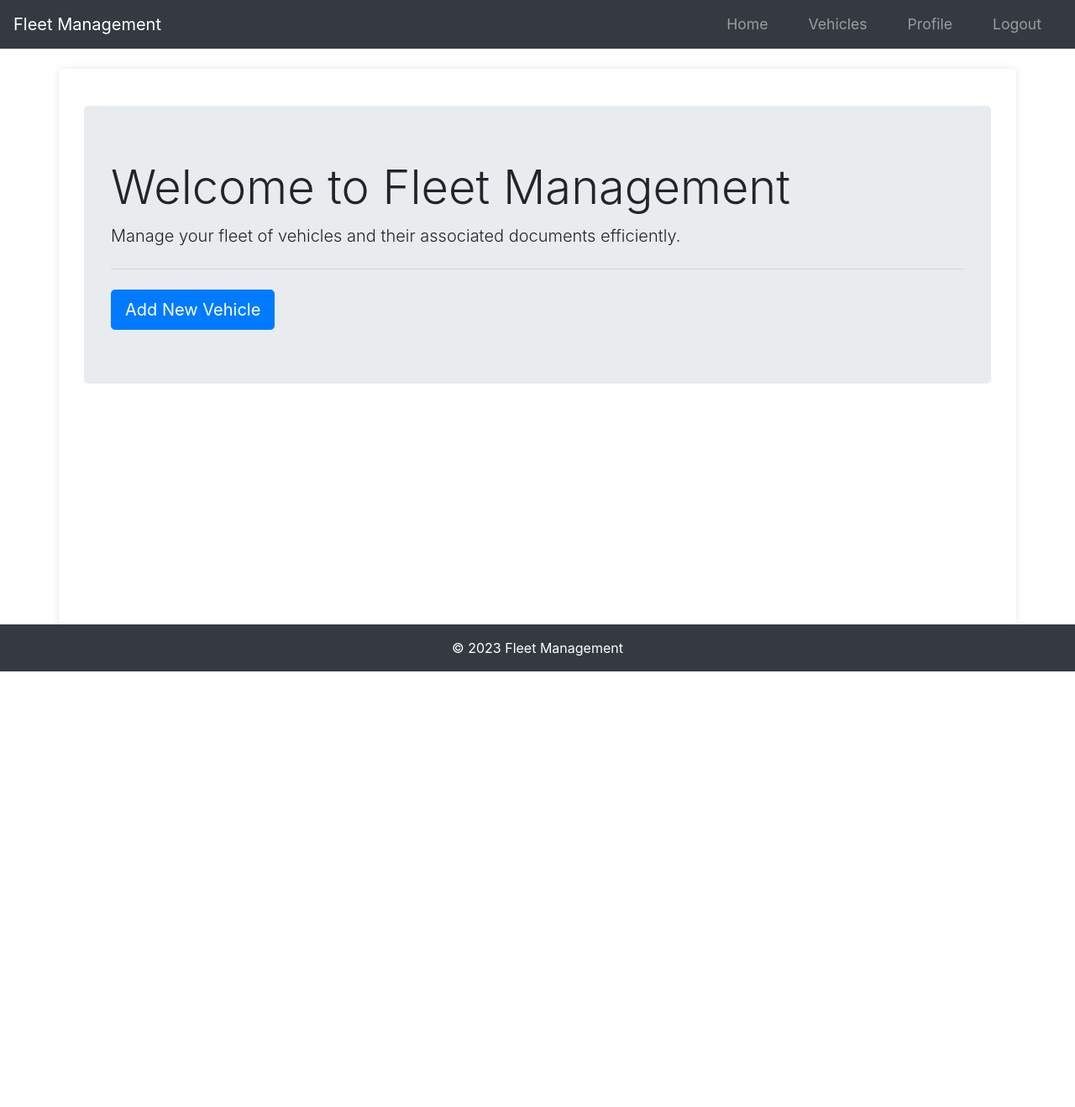
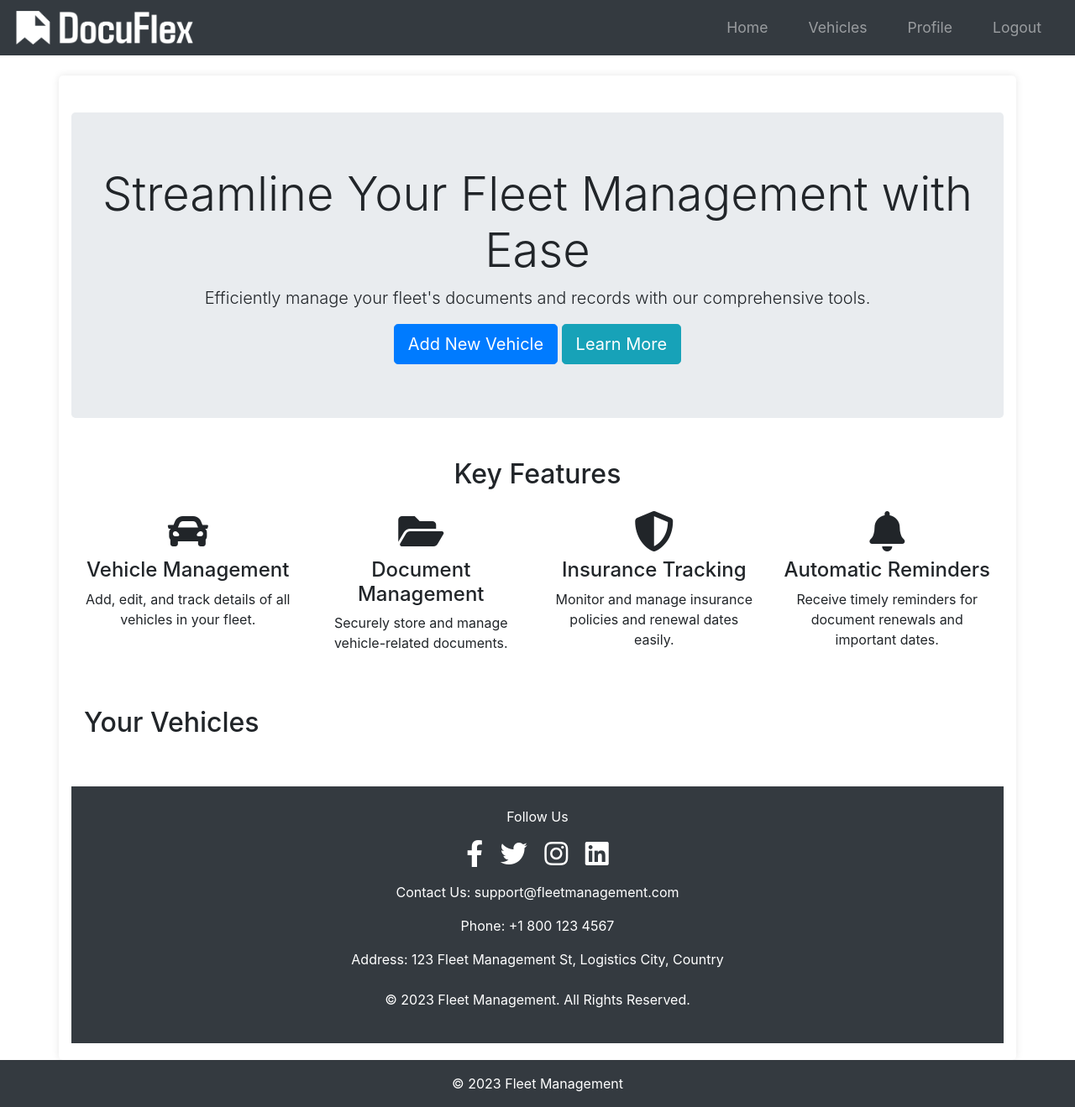
Before and after one commit to Manjunathhs-0003/DocuFlex, a Flask app: page /home in a window 1280 px wide. Shown: the whole page at 84% size. Before the commit the page ends 800 px from the top, so only its background shows below. Run offline with Flask 3, Linux system fonts and the light colour scheme; the visitor is signed in with stand-in values (Sample User, id 1); data that the repository does not hold is empty; some libraries are stand-ins or nearby versions.

Commit message:
Upadte on UI

```diff
--- a/app/routes.py
+++ b/app/routes.py
@@ -37,6 +37,19 @@ import re
 from app.utils import log_action, log_action_decorator
 
 main = Blueprint("main", __name__)
+
+# Route definitions
+@main.route("/")
+def index():
+    if current_user.is_authenticated:
+        return redirect(url_for("main.home"))
+    return render_template("home.html")
+
+@main.route("/home")
+@login_required
+def home():
+    vehicles = Vehicle.query.filter_by(owner=current_user).all()
+    return render_template("home.html", vehicles=vehicles)
 
 # Utility functions
 def generate_recovery_token(user_email):
@@ -91,18 +104,6 @@ def notify_user(document):
             )
             send_sms(user.phone, sms_body)
 
-# Route definitions
-@main.route("/")
-def index():
-    if current_user.is_authenticated:
-        return redirect(url_for("main.home"))
-    return render_template("mcm.html")
-
-@main.route("/home")
-@login_required
-def home():
-    vehicles = Vehicle.query.filter_by(owner=current_user).all()
-    return render_template("home.html", vehicles=vehicles)
 
 @main.route("/login", methods=["GET", "POST"])
 @log_action_decorator("User attempted to log in")
@@ -133,6 +134,10 @@ def login():
                 flash("No account found with that email.", "danger")
 
     return render_template("login.html", form=form)
+
+@main.route("/learn_more")
+def learn_more():
+    return render_template("learn_more.html")
 
 @main.route("/verify_otp", methods=["GET", "POST"])
 def verify_otp():
@@ -209,8 +214,10 @@ def register():
     return render_template("register.html", form=form)
 
 @main.route("/logout")
+@login_required
 def logout():
     logout_user()
+    flash("You have been logged out.", "info")
     return redirect(url_for("main.index"))
 
 @main.route("/vehicle/new", methods=["GET", "POST"])
--- a/app/templates/base.html
+++ b/app/templates/base.html
@@ -36,11 +36,18 @@
         .main-content {
             flex: 1;
         }
+
+        .navbar-brand img {
+            height: 40px; /* Adjust the height of the logo as needed */
+            width: auto;
+        }
     </style>
 </head>
 <body>
     <nav class="navbar navbar-expand-lg navbar-dark bg-dark">
-        <a class="navbar-brand" href="{{ url_for('main.index') }}">Fleet Management</a>
+        <a class="navbar-brand" href="{{ url_for('main.index') }}">
+            <img src="{{ url_for('static', filename='img/logo.png') }}" alt="Fleet Management Logo">
+        </a>
         <button class="navbar-toggler" type="button" data-toggle="collapse" data-target="#navbarNav" aria-controls="navbarNav" aria-expanded="false" aria-label="Toggle navigation">
             <span class="navbar-toggler-icon"></span>
         </button>
--- a/app/templates/home.html
+++ b/app/templates/home.html
@@ -3,14 +3,51 @@
 {% block title %}Home - Fleet Management{% endblock %}
 
 {% block content %}
-<div class="container">
-    <div class="jumbotron mt-4">
-        <h1 class="display-4">Welcome to Fleet Management</h1>
-        <p class="lead">Manage your fleet of vehicles and their associated documents efficiently.</p>
-        <hr class="my-4">
+<!-- Hero Section -->
+<div class="jumbotron text-center mt-4">
+    <h1 class="display-4">Streamline Your Fleet Management with Ease</h1>
+    <p class="lead">Efficiently manage your fleet's documents and records with our comprehensive tools.</p>
+    {% if current_user.is_authenticated %}
         <a class="btn btn-primary btn-lg" href="{{ url_for('main.new_vehicle') }}" role="button">Add New Vehicle</a>
+        <a class="btn btn-info btn-lg" href="{{ url_for('main.learn_more') }}" role="button">Learn More</a>
+    {% else %}
+        <a class="btn btn-primary btn-lg" href="{{ url_for('main.register') }}" role="button">Get Started</a>
+        <a class="btn btn-secondary btn-lg" href="{{ url_for('main.login') }}" role="button">Login</a>
+    {% endif %}
 </div>
 
+<!-- Always Show Key Features -->
+<div class="container mt-5">
+    <h2 class="text-center">Key Features</h2>
+    <div class="row mt-4">
+        <div class="col-md-3 text-center">
+            <i class="fas fa-car fa-3x mb-2"></i>
+            <h4>Vehicle Management</h4>
+            <p>Add, edit, and track details of all vehicles in your fleet.</p>
+        </div>
+        <div class="col-md-3 text-center">
+            <i class="fas fa-folder-open fa-3x mb-2"></i>
+            <h4>Document Management</h4>
+            <p>Securely store and manage vehicle-related documents.</p>
+        </div>
+        <div class="col-md-3 text-center">
+            <i class="fas fa-shield-alt fa-3x mb-2"></i>
+            <h4>Insurance Tracking</h4>
+            <p>Monitor and manage insurance policies and renewal dates easily.</p>
+        </div>
+        <div class="col-md-3 text-center">
+            <i class="fas fa-bell fa-3x mb-2"></i>
+            <h4>Automatic Reminders</h4>
+            <p>Receive timely reminders for document renewals and important dates.</p>
+        </div>
+    </div>
+</div>
+
+<!-- Conditional Display Based on Authentication Status -->
+{% if current_user.is_authenticated %}
+    <!-- Your Vehicles Section -->
+    <div class="container mt-5">
+        <h2>Your Vehicles</h2>
         <div class="row">
             {% for vehicle in vehicles %}
             <div class="col-lg-6 mb-4">
@@ -48,4 +85,29 @@
             {% endfor %}
         </div>
     </div>
+{% else %}
+    <!-- Information Section for Users Not Logged In -->
+    <div class="container mt-5">
+        <h2>About Fleet Management</h2>
+        <p>We provide transportation facilities for non-flammable goods all over India. Our logistics company is dedicated to providing seamless and efficient transportation and supply chain solutions. With a strong commitment to reliability and customer satisfaction, we specialize in the safe and timely delivery of goods to destinations across the region. Whether it's warehousing, distribution, or freight forwarding, we leverage our expertise and cutting-edge technology to meet your logistics needs. Trust us to keep your supply chain running smoothly.</p>
+    </div>
+{% endif %}
+
+<!-- Footer Section -->
+<footer class="footer bg-dark text-white mt-5 py-4">
+    <div class="container text-center">
+        <p>Follow Us</p>
+        <a href="https://www.facebook.com" target="_blank" class="text-white mx-2"><i class="fab fa-facebook-f fa-2x"></i></a>
+        <a href="https://www.twitter.com" target="_blank" class="text-white mx-2"><i class="fab fa-twitter fa-2x"></i></a>
+        <a href="https://www.instagram.com" target="_blank" class="text-white mx-2"><i class="fab fa-instagram fa-2x"></i></a>
+        <a href="https://www.linkedin.com" target="_blank" class="text-white mx-2"><i class="fab fa-linkedin fa-2x"></i></a>
+        <div class="mt-3">
+            <p>Contact Us: <a href="mailto:support@fleetmanagement.com" class="text-white">support@fleetmanagement.com</a></p>
+            <p>Phone: +1 800 123 4567</p>
+            <p>Address: 123 Fleet Management St, Logistics City, Country</p>
+        </div>
+        <p class="mt-4">&copy; 2023 Fleet Management. All Rights Reserved.</p>
+    </div>
+</footer>
+
 {% endblock %}
--- a/app/templates/profile.html
+++ b/app/templates/profile.html
@@ -4,7 +4,9 @@
 
 {% block content %}
 <div class="container">
-    <h1 class="mt-4">Profile</h1>
+    <h1 class="mt-4">{{ current_user.username }}'s Profile</h1>
+    <p>Email: {{ current_user.email }}</p>
+    <p>Phone: {{ current_user.phone }}</p>
     <h2 class="mt-4">Your Vehicles</h2>
     <ul class="list-group">
         {% for vehicle in vehicles %}
```
Also changed, not shown: app/templates/learn_more.html (added, +125 -0 lines), app/static/img/logo.png (added), instance/site.db. Lines whose indentation alone changed are shown as unchanged.
